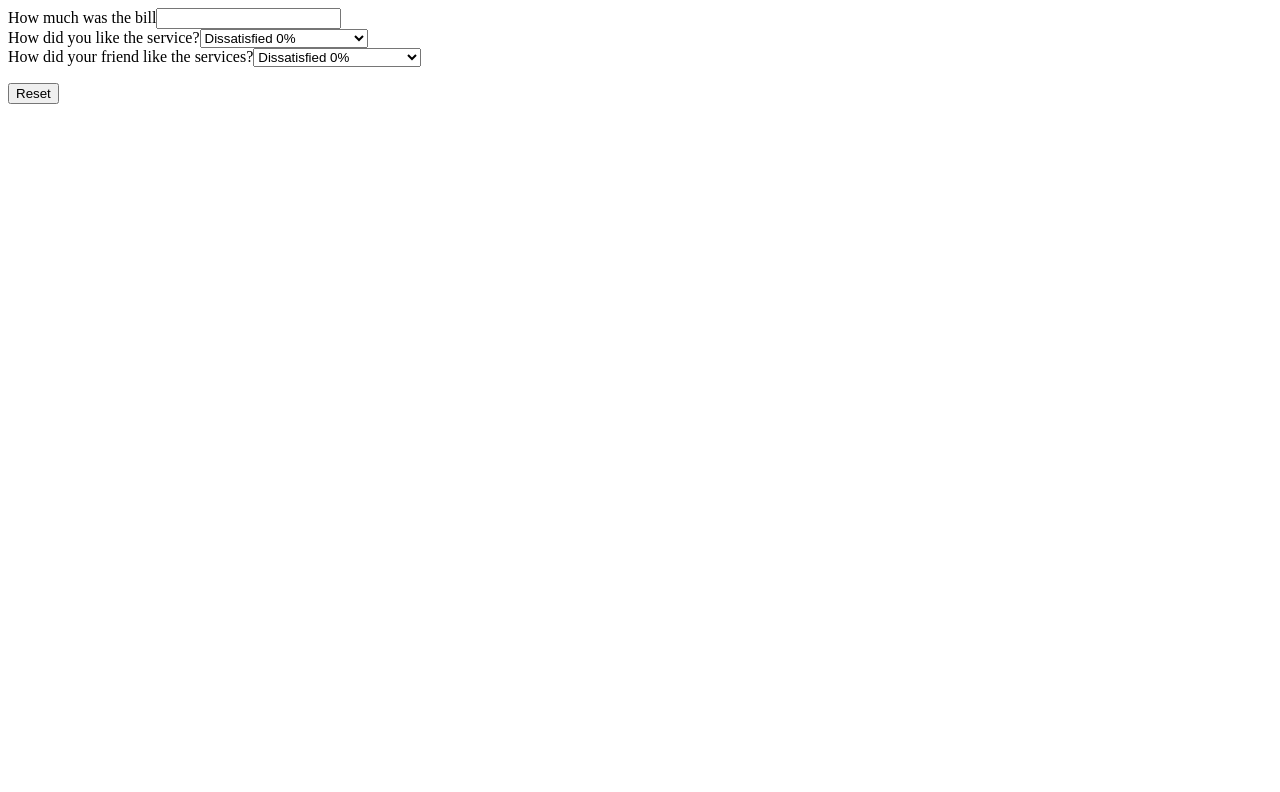
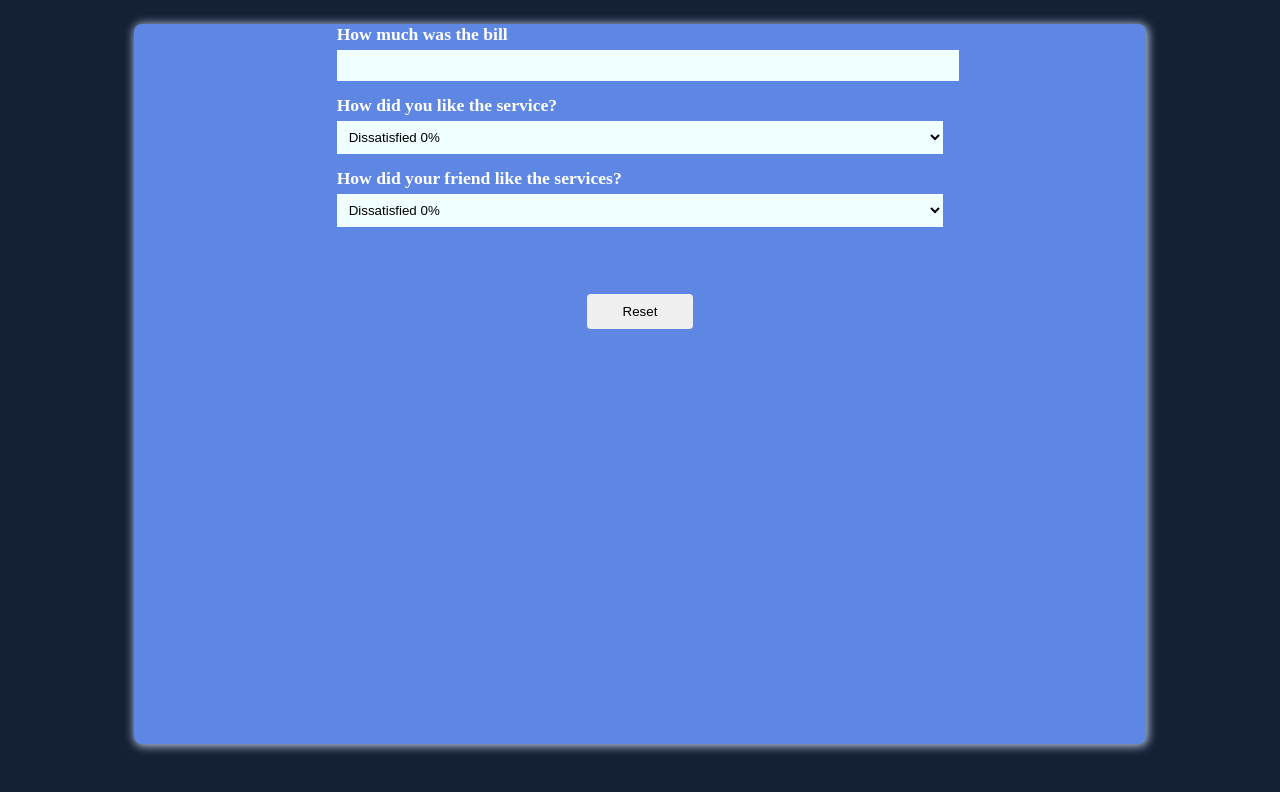
Before and after one commit to FortunateOmonuwa/Tip-Calculator, a React (Vite) app: page / in a window 1280 px wide. Shown: the top 792 px of the page. Built offline with nearby package versions, Linux system fonts and the light colour scheme.

Commit message:
add some styling

```diff
--- a/src/Bill.jsx
+++ b/src/Bill.jsx
@@ -1,6 +1,6 @@
 export default function Bill({ value, name, text, handleChange, keyDown }) {
   return (
-    <div>
+    <div className="bill">
       <span>{text}</span>
       <input
         type="text"
--- a/src/Review.jsx
+++ b/src/Review.jsx
@@ -10,7 +10,7 @@ export default function Review({
   calculate,
 }) {
   return (
-    <div>
+    <div className="review">
       <span>{text}</span>
       <select name={name} id="" value={value} onChange={handleChange}>
         <option value={option1}> Dissatisfied {option1}%</option>
--- a/src/index.css
+++ b/src/index.css
@@ -1,3 +1,92 @@
 .text {
   font-weight: 800;
+}
+
+.parent {
+  background-color: rgb(94, 134, 227);
+  width: 80%;
+  height: 90vh;
+  display: flex;
+  flex-direction: column;
+  align-items: center;
+  gap: 0.9em;
+  border-radius: 8px;
+  box-shadow: 1px 1px 10px 1px rgb(189, 202, 232);
+}
+.parent .text {
+  display: flex;
+  justify-self: left;
+  width: 60%;
+  color: white;
+  font-weight: 900;
+  font-size: 1.2em;
+}
+.parent .bill {
+  display: grid;
+  justify-self: center;
+  width: 60%;
+  gap: 0.3em;
+}
+.parent .bill span {
+  color: white;
+  font-weight: 800;
+  font-size: 1.1em;
+}
+.parent .bill input {
+  border: none;
+  outline: none;
+  padding: 8px;
+  width: 100%;
+  background-color: azure;
+}
+.parent .review {
+  display: grid;
+  width: 60%;
+  justify-self: center;
+  gap: 0.3em;
+}
+.parent .review span {
+  color: white;
+  font-size: 1.1em;
+  font-weight: 800;
+}
+.parent .review select {
+  width: 100%;
+  padding: 8px;
+  border: none;
+  outline: none;
+  background-color: azure;
+  font-weight: 500;
+}
+
+#root {
+  display: flex;
+  justify-content: center;
+  padding-block: 1em;
+}
+
+body {
+  background-color: rgb(20, 33, 53);
+}
+
+button {
+  padding: 10px;
+  width: 8em;
+  border-radius: 4px;
+  outline: 0px;
+  border: none;
+}
+
+@media screen and (min-width: 300px) and (max-width: 790px) {
+  .parent {
+    background-color: rgb(94, 134, 227);
+    width: 80%;
+    height: 100%;
+    display: flex;
+    flex-direction: column;
+    align-items: center;
+    gap: 0.9em;
+    border-radius: 8px;
+    box-shadow: 1px 1px 10px 1px rgb(189, 202, 232);
+  }
 }/*# sourceMappingURL=index.css.map */
--- a/src/index.scss
+++ b/src/index.scss
@@ -1,3 +1,96 @@
 .text {
     font-weight: 800;
 }
+
+.parent {
+    background-color: rgb(94, 134, 227);
+    width: 80%;
+    height: 90vh;
+    display: flex;
+    flex-direction: column;
+    align-items: center;
+    gap: 0.9em;
+    border-radius: 8px;
+    box-shadow: 1px 1px 10px 1px rgb(189, 202, 232);
+    .text {
+        display: flex;
+        justify-self: left;
+
+        width: 60%;
+        color: white;
+        font-weight: 900;
+        font-size: 1.2em;
+    }
+
+    .bill {
+        display: grid;
+        //justify-content: left;
+        justify-self: center;
+
+        width: 60%;
+        gap: 0.3em;
+        span {
+            color: white;
+            font-weight: 800;
+            font-size: 1.1em;
+        }
+
+        input {
+            border: none;
+            outline: none;
+            padding: 8px;
+            width: 100%;
+            background-color: azure;
+        }
+    }
+    .review {
+        display: grid;
+        width: 60%;
+        justify-self: center;
+        gap: 0.3em;
+        span {
+            color: white;
+            font-size: 1.1em;
+            font-weight: 800;
+        }
+        select {
+            width: 100%;
+            padding: 8px;
+            border: none;
+            outline: none;
+            background-color: azure;
+            font-weight: 500;
+        }
+    }
+}
+
+#root {
+    display: flex;
+    justify-content: center;
+    padding-block: 1em;
+}
+body {
+    background-color: rgb(20, 33, 53);
+}
+
+button {
+    padding: 10px;
+    width: 8em;
+    border-radius: 4px;
+    outline: 0px;
+    border: none;
+}
+
+@media screen and (min-width: 300px) and (max-width: 790px) {
+    .parent {
+        background-color: rgb(94, 134, 227);
+        width: 80%;
+        height: 100%;
+        display: flex;
+        flex-direction: column;
+        align-items: center;
+        gap: 0.9em;
+        border-radius: 8px;
+        box-shadow: 1px 1px 10px 1px rgb(189, 202, 232);
+    }
+}
```
Also changed, not shown: 1 other file (tests, documents, lock files or other folders).
